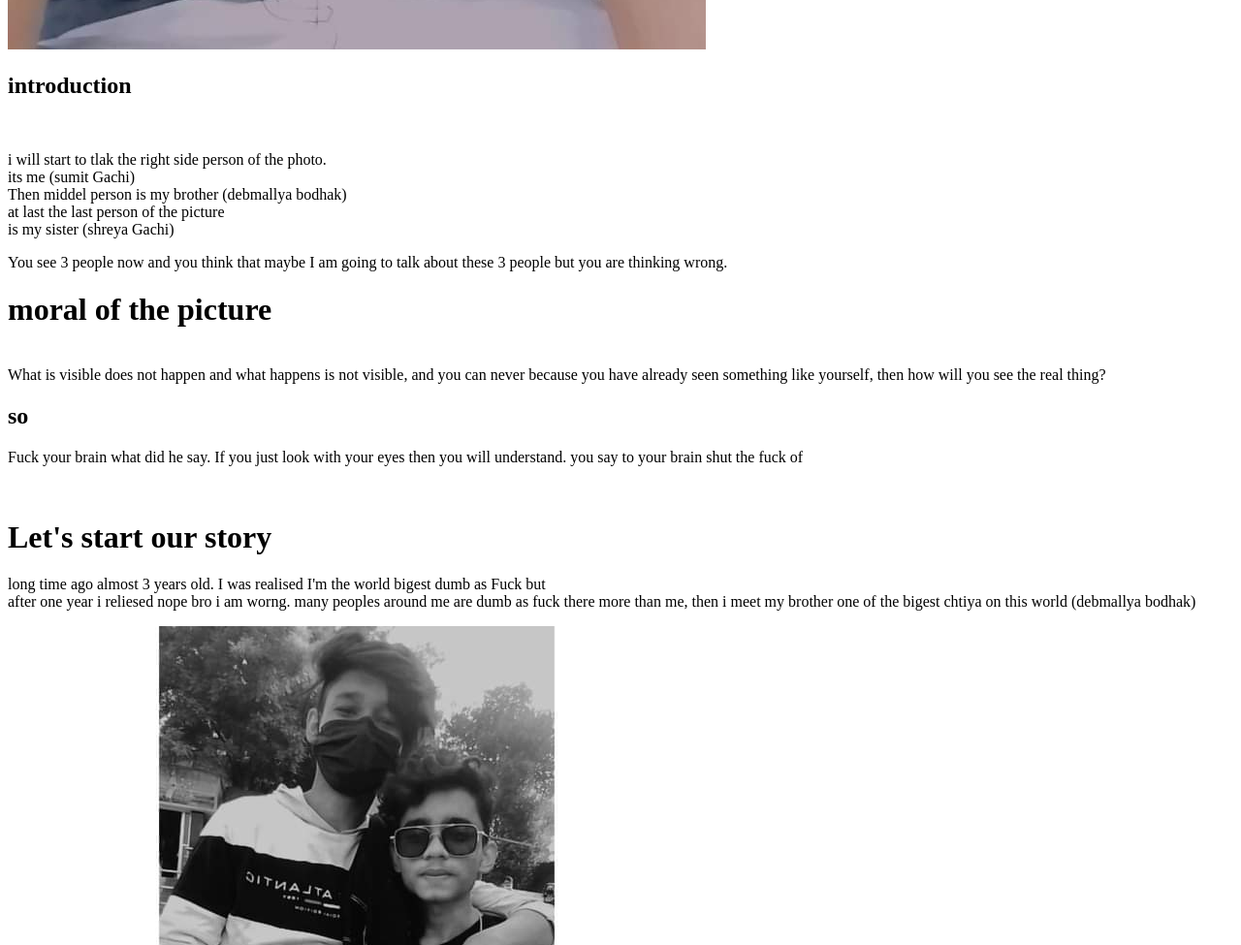
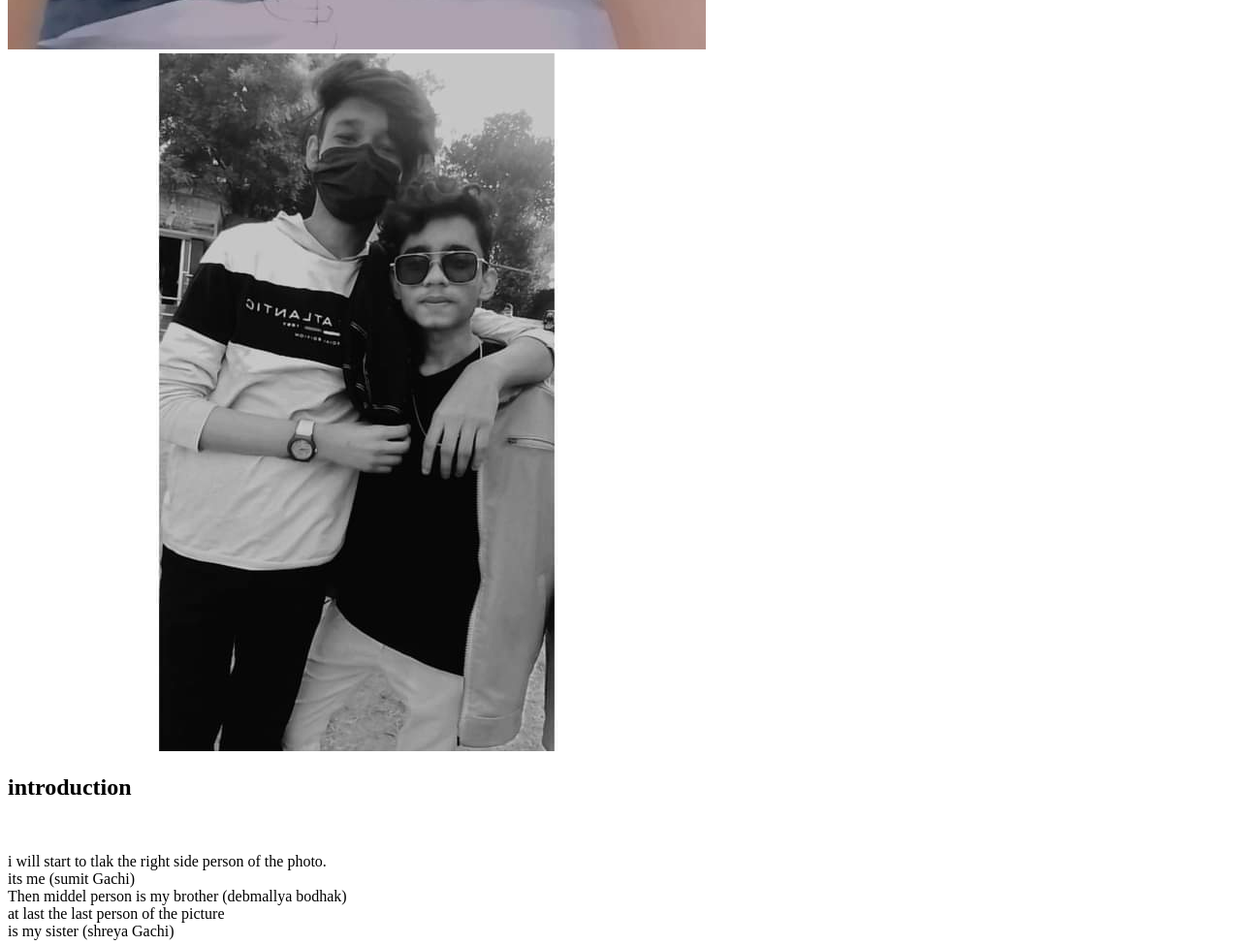
Before and after one commit to lucybro/lucybro.github.io, a plain HTML site: page index.html in a window 1280 px wide. Shown: the part 1372-2347 px from the top of the page at 97% size. Drawn offline with Linux system fonts and the light colour scheme.

Commit message:
Update index.html

```diff
--- a/index.html
+++ b/index.html
@@ -28,6 +28,7 @@
 
        <img src="Trio.jpg">
 
+       <img src="Brother.jpg">
 
      <br />
     <h2>introduction</h2>
```
